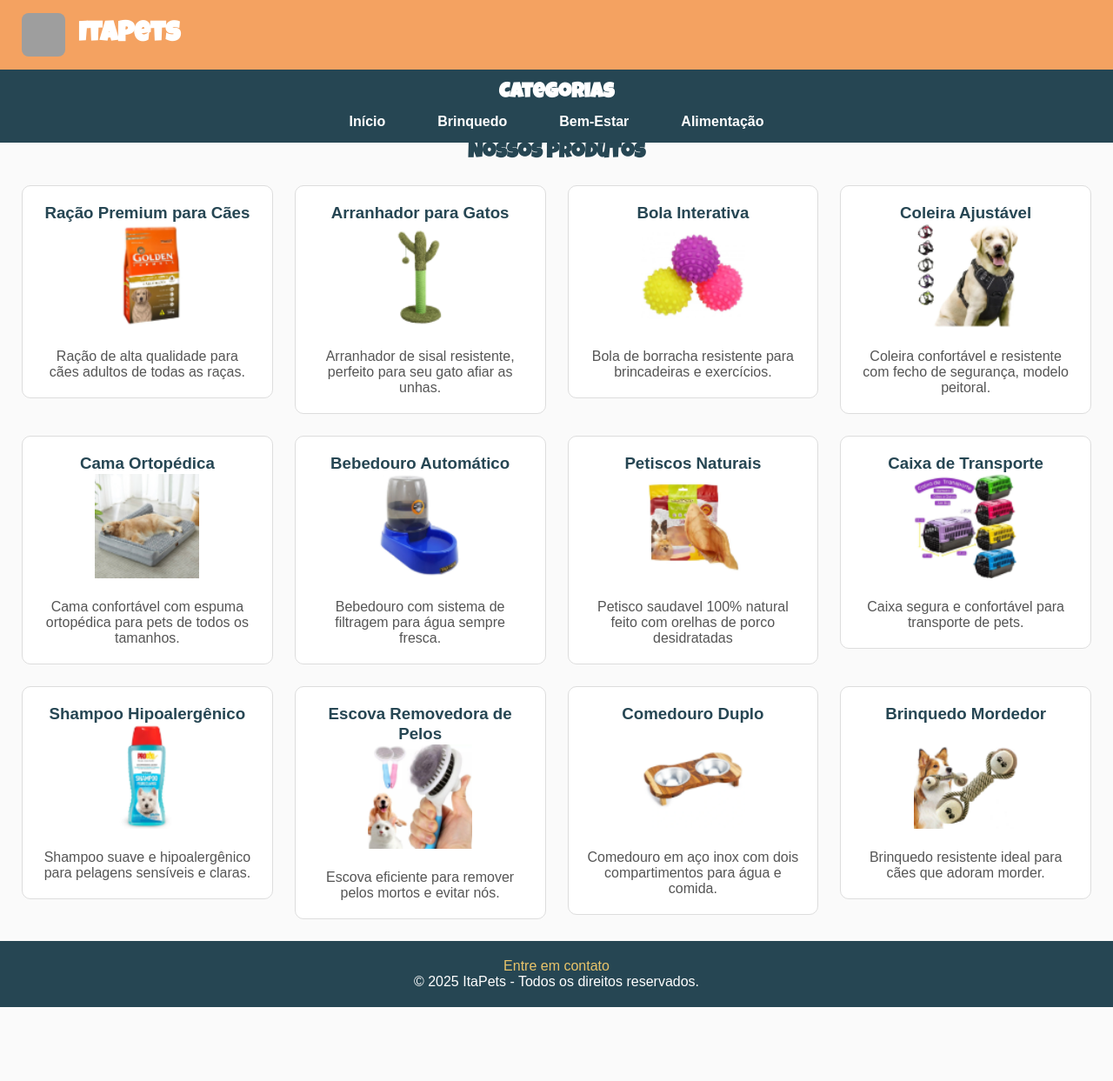
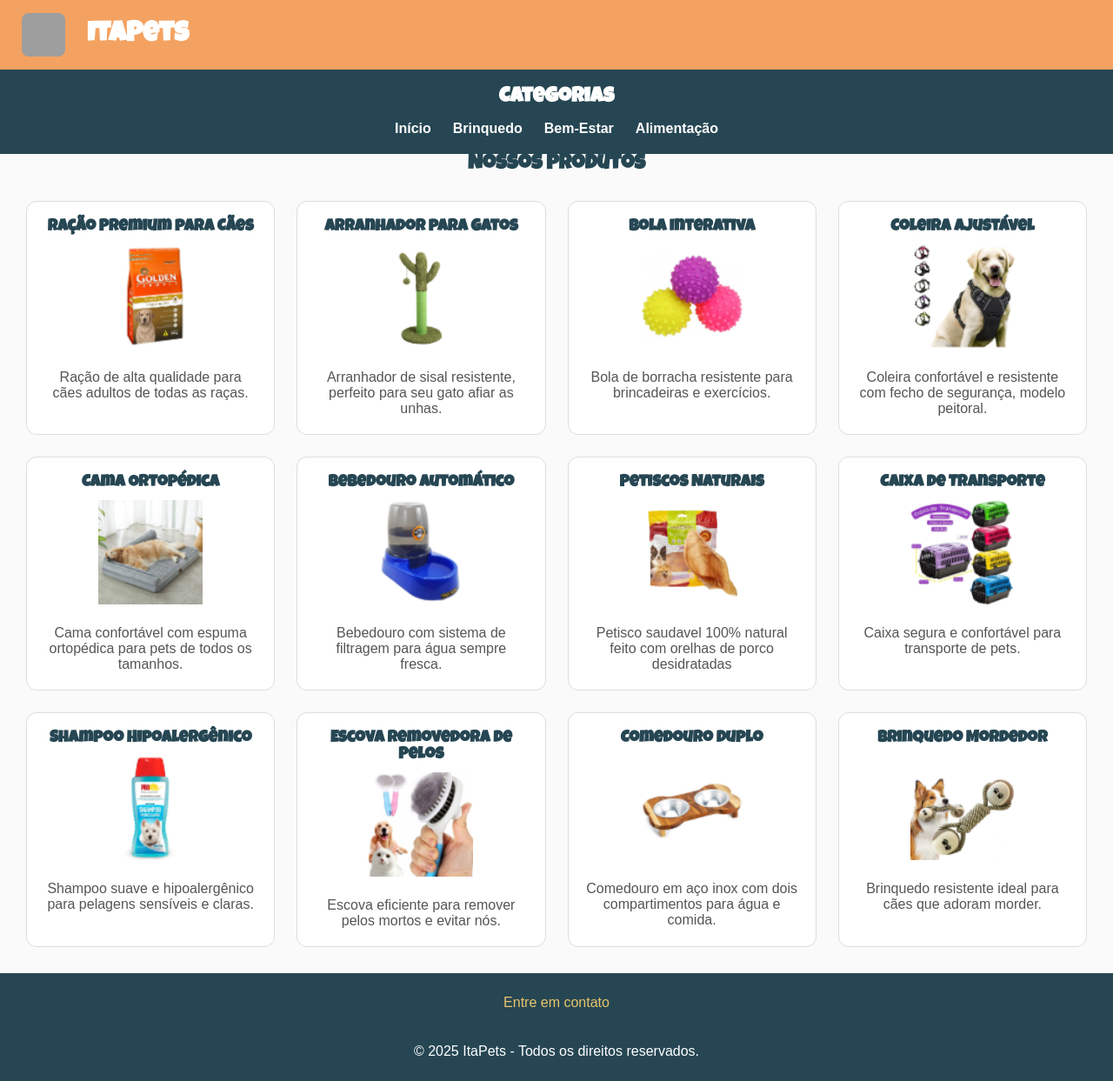
Before and after one commit to KauanFBR/ItaPets, a plain HTML site: page index.html in a window 1280 px wide. Shown: the whole page at 87% size. Before the commit the page ends 1158 px from the top, so only its background shows below. Drawn offline with Linux system fonts and the light colour scheme; grey boxes are pictures that could not be loaded.

Commit message:
tela principal aprimorada usando as tecnicas de responsividade

```diff
--- a/index.html
+++ b/index.html
@@ -9,110 +9,134 @@
     <link rel="icon" type="image/x-icon" href="img/logo-itapets.ico">
     <meta charset="UTF-8">
     <meta name="description"
-        content="ItaPets - Os melhores produtos para pets. Encontre rações, brinquedos, acessórios e muito mais para o seu amigo de quatro patas.">
+        content="ItaPets - Os melhores produtos para pets. Encontre rações, brinquedos, acessórios e muito mais.">
     <title>ItaPets - Produtos para seu Pet</title>
 </head>
 
 
 <body>
-    <header>
+    <main class="layout">
+        <header class="header-grid">
             <img src="img/logo-itapets.ico" alt="ITAPETS" width="50" height="50">
             <h1>ItaPets</h1>
         </header>
 
-    <nav>
+        <nav class="nav-grid">
             <h2>Categorias</h2>
             <p>
-            <a href="index.html">Início</a><br>
-            <a href="brinquedo.html">Brinquedo</a><br>
-            <a href="bem-estar.html">Bem-Estar</a><br>
+                <a href="index.html">Início</a>
+                <a href="brinquedo.html">Brinquedo</a>
+                <a href="bem-estar.html">Bem-Estar</a>
                 <a href="alimentacao.html">Alimentação</a>
             </p>
         </nav>
 
         <h2>Nossos Produtos</h2>
-    <main>
+        <div class="FlexContainer">
 
             <article>
-            <h3><a href="racao_premier_golden_formula_salmao_e_arroz_alimento_premium_especial_caes_adultos.html">Ração
-                    Premium para Cães</a></h3>
+                <a href="racao_premier_golden_formula_salmao_e_arroz_alimento_premium_especial_caes_adultos.html">
+                    <h3>Ração Premium para Cães</h3>
                     <img src="img/racaoP.webp" alt="Ração Premium para Cães" width="100" height="100">
                     <p>Ração de alta qualidade para cães adultos de todas as raças.</p>
+                </a>
             </article>
 
             <article>
-            <h3><a href="arranhador-cacto-para-gatos.html">Arranhador para Gatos</a></h3>
+                <a href="arranhador-cacto-para-gatos.html">
+                    <h3>Arranhador para Gatos</h3>
                     <img src="img/arranhadorP.webp" alt="Arranhador para Gatos" width="100" height="100">
                     <p>Arranhador de sisal resistente, perfeito para seu gato afiar as unhas.</p>
+                </a>
             </article>
 
             <article>
-            <h3><a href="bola-de-borracha-para-pets.html">Bola Interativa</a></h3>
+                <a href="bola-de-borracha-para-pets.html">
+                    <h3>Bola Interativa</h3>
                     <img src="img/bolinhaP.webp" alt="Bola Interativa" width="100" height="100">
                     <p>Bola de borracha resistente para brincadeiras e exercícios.</p>
+                </a>
             </article>
 
             <article>
-            <h3><a href="coleira-peitoral-ajustavel-para-caes.html">Coleira Ajustável</a></h3>
+                <a href="coleira-peitoral-ajustavel-para-caes.html">
+                    <h3>Coleira Ajustável</h3>
                     <img src="img/coleiraP.webp" alt="Coleira Ajustável" width="100" height="100">
                     <p>Coleira confortável e resistente com fecho de segurança, modelo peitoral.</p>
+                </a>
             </article>
 
             <article>
-            <h3><a href="cama-ortopedica-para-pets.html">Cama Ortopédica</a></h3>
+                <a href="cama-ortopedica-para-pets.html">
+                    <h3>Cama Ortopédica</h3>
                     <img src="img/caminhaP.webp" alt="Cama Ortopédica" width="100" height="100">
                     <p>Cama confortável com espuma ortopédica para pets de todos os tamanhos.</p>
+                </a>
             </article>
 
             <article>
-            <h3><a href="bebedouro_automatico_com_reservatorio_bistro_pet_flex_para_caes_e_gatos.html">Bebedouro
-                    Automático</a></h3>
+                <a href="bebedouro_automatico_com_reservatorio_bistro_pet_flex_para_caes_e_gatos.html">
+                    <h3>Bebedouro Automático</h3>
                     <img src="img/bebedouroP.webp" alt="Bebedouro Automático" width="100" height="100">
                     <p>Bebedouro com sistema de filtragem para água sempre fresca.</p>
+                </a>
             </article>
 
             <article>
-            <h3><a href="petisco-natural.html">Petiscos Naturais</a></h3>
+                <a href="petisco-natural.html">
+                    <h3>Petiscos Naturais</h3>
                     <img src="img/petiscoP.webp" alt="Petiscos Naturais" width="100" height="100">
                     <p>Petisco saudavel 100% natural feito com orelhas de porco desidratadas</p>
+                </a>
             </article>
 
             <article>
-            <h3><a href="caixa-de-transporte-gg.html">Caixa de Transporte</a></h3>
+                <a href="caixa-de-transporte-gg.html">
+                    <h3>Caixa de Transporte</h3>
                     <img src="img/caixa-de-transporteP.webp" alt="Caixa de Transporte" width="100" height="100">
                     <p>Caixa segura e confortável para transporte de pets.</p>
+                </a>
             </article>
 
             <article>
-            <h3><a href="shampoo-para-caes-pelos-claros.html">Shampoo Hipoalergênico</a></h3>
+                <a href="shampoo-para-caes-pelos-claros.html">
+                    <h3>Shampoo Hipoalergênico</h3>
                     <img src="img/shampooP.webp" alt="Shampoo Hipoalergênico" width="100" height="100">
                     <p>Shampoo suave e hipoalergênico para pelagens sensíveis e claras.</p>
+                </a>
             </article>
 
             <article>
-            <h3><a href="escova-removedora-de-pelos.html">Escova Removedora de Pelos</a></h3>
+                <a href="escova-removedora-de-pelos.html">
+                    <h3>Escova Removedora de Pelos</h3>
                     <img src="img/escovaP.webp" alt="Escova Removedora de Pelos" width="100" height="100">
                     <p>Escova eficiente para remover pelos mortos e evitar nós.</p>
+                </a>
             </article>
 
             <article>
-            <h3><a href="comedouro_duplo_elevado_paris_de_madeira_com_potes_inox_para_gatos_e_cachorros.html">Comedouro
-                    Duplo</a></h3>
+                <a href="comedouro_duplo_elevado_paris_de_madeira_com_potes_inox_para_gatos_e_cachorros.html">
+                    <h3>Comedouro Duplo</h3>
                     <img src="img/comedouroP.webp" alt="Comedouro Duplo" width="100" height="100">
                     <p>Comedouro em aço inox com dois compartimentos para água e comida.</p>
+                </a>
             </article>
 
             <article>
-            <h3><a href="brinquedo-mordedor-com-bola-para-cachorro.html">Brinquedo Mordedor</a></h3>
+                <a href="brinquedo-mordedor-com-bola-para-cachorro.html">
+                    <h3>Brinquedo Mordedor</h3>
                     <img src="img/mordedorP.webp" alt="Brinquedo Mordedor" width="100" height="100">
                     <p>Brinquedo resistente ideal para cães que adoram morder.</p>
+                </a>
             </article>
-    </main>
 
-    <footer>
+        </div>
+
+        <footer class="footer-grid">
             <a href="contato.html">Entre em contato</a><br>
             <p>&copy; 2025 ItaPets - Todos os direitos reservados.</p>
         </footer>
+    </main>
 </body>
 
 </html>
--- a/style.css
+++ b/style.css
@@ -13,8 +13,21 @@ body {
     min-height: 100vh;
 }
 
-header {
-    display: flex;
+a {
+    text-decoration: none;
+    color: inherit;
+}
+
+.layout {
+    display: grid;
+    grid-template-columns: 1fr;
+    grid-template-rows: auto auto 1fr auto;
+    min-height: 100vh;
+}
+
+.header-grid {
+    display: grid;
+    grid-template-columns: 60px auto;
     align-items: center;
     gap: 15px;
     padding: 15px 25px;
@@ -22,139 +35,150 @@ header {
     color: white;
 }
 
-header img {
+.header-grid img {
+    width: 50px;
+    height: 50px;
     border-radius: 8px;
 }
 
-
-nav {
+.nav-grid {
     background-color: #264653;
-    padding: 15px 25px;
+    padding: 20px 25px;
     color: white;
-
+    display: grid;
+    grid-template-columns: 1fr;
+    justify-items: center;
+    gap: 15px;
 }
 
-nav h2 {
-    margin-bottom: 12px;
+.nav-grid h2 {
+    font-size: 1.5rem;
+    text-align: center;
 }
 
-nav p {
-    display: flex;
-    flex-wrap: wrap;
-    gap: 30px;
-    justify-content: center;
+.nav-grid p {
+    display: grid;
+    grid-template-columns: repeat(4, auto);
+    gap: 25px;
 }
 
-
-nav a {
+.nav-grid a {
     color: white;
     text-decoration: none;
     font-weight: bold;
     transition: 0.2s;
 }
 
-nav a:hover {
+.nav-grid a:hover {
     opacity: 0.7;
 }
 
-
-main {
-    padding: 25px;
+.FlexContainer {
     display: grid;
+    grid-template-columns: repeat(4, 1fr);
+    grid-template-rows: repeat(3, auto);
     gap: 25px;
-    grid-template-columns: repeat(4, 1fr);
-    flex: 1;
-    align-content: start;
-    align-items: start;
+    padding: 30px;
 }
 
-
-article {
+.FlexContainer article {
     background-color: white;
     border: 1px solid #ddd;
-    border-radius: 10px;
+    border-radius: 12px;
+    overflow: hidden;
+    transition: 0.3s;
+}
+
+.FlexContainer article a {
+    display: block;
     padding: 20px;
+    height: 100%;
     text-align: center;
     transition: 0.3s;
 }
 
-article:hover {
-    transform: translateY(-5px);
-    box-shadow: 0 4px 12px rgba(0, 0, 0, 0.1);
+.FlexContainer article a:hover {
+    transform: translateY(-6px);
+    box-shadow: 0 6px 15px rgba(0, 0, 0, 0.15);
 }
 
-article img {
+.FlexContainer article img {
     width: 120px;
     height: 120px;
     object-fit: cover;
-    margin-bottom: 10px;
+    margin: 10px auto;
 }
 
-article h3 a {
-    text-decoration: none;
-    color: #264653;
-}
-
-article p {
+.FlexContainer article p {
     margin-top: 10px;
     color: #555;
 }
 
-footer {
+.footer-grid {
     background-color: #264653;
     color: white;
-    text-align: center;
-    padding: 20px;
+    padding: 25px;
+    display: grid;
+    place-items: center;
+    gap: 10px;
     margin-top: auto;
 }
 
-footer a {
+.footer-grid a {
     color: #e9c46a;
-    text-decoration: none;
 }
 
 .luckiest-guy-regular {
-  font-family: "Luckiest Guy", cursive;
-  font-weight: 400;
-  font-style: normal;
+    font-family: "Luckiest Guy", cursive;
 }
 
 h1, h2, h3 {
-  font-family: "Luckiest Guy", cursive;
+    font-family: "Luckiest Guy", cursive;
 }
 
 h2 {
-   margin:0 auto;
-   text-align: center;
-   font-size: 1.5rem;
+    text-align: center;
+    font-size: 1.5rem;
 }
 
-
-@media (max-width: 600px) {
-    header {
-        flex-direction: column;
-        text-align: center;
-    }
-
-    nav p {
-        flex-direction: column;
-        gap: 10px;
-    }
-
-    article img {
-        width: 90px;
-        height: 90px;
+@media (max-width: 1100px) {
+    .FlexContainer {
+        grid-template-columns: repeat(3, 1fr);
     }
 }
 
 @media (max-width: 800px) {
-    main {
+    .header-grid {
+        grid-template-columns: 1fr;
+        text-align: center;
+    }
+
+    .nav-grid p {
+        grid-template-columns: repeat(2, auto);
+    }
+
+    .FlexContainer {
         grid-template-columns: repeat(2, 1fr);
     }
 }
 
-@media (max-width: 500px) {
-    main {
+@media (max-width: 600px) {
+    .nav-grid p {
         grid-template-columns: 1fr;
     }
+
+    .FlexContainer article img {
+        width: 95px;
+        height: 95px;
+    }
 }
+
+@media (max-width: 450px) {
+    .FlexContainer {
+        grid-template-columns: 1fr;
+    }
+
+    h1 {
+        font-size: 1.8rem;
+    }
+}
```
Lines whose indentation alone changed are shown as unchanged.
